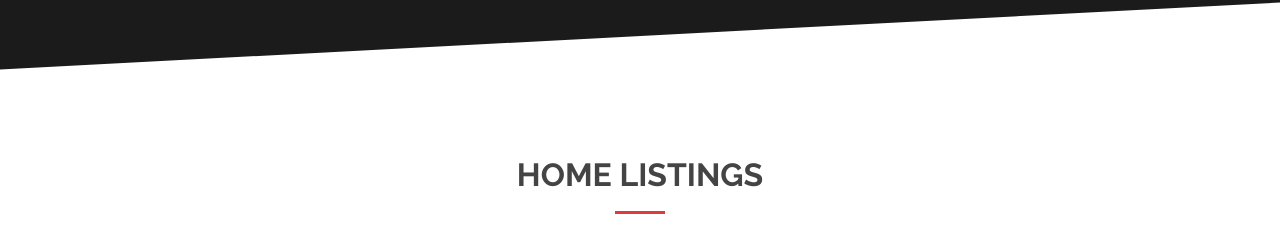
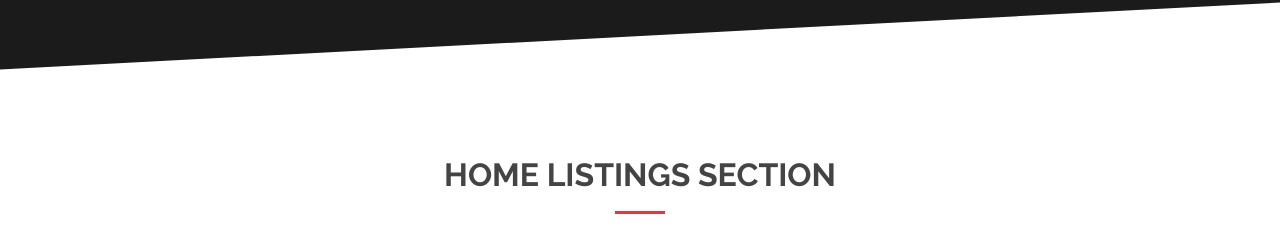
Before and after one commit to eyanez1230/awc, a plain HTML site: page index.html in a window 1280 px wide. Shown: the part 3165-3396 px from the top of the page. Drawn offline with nearby package versions, Linux system fonts and the light colour scheme.

```diff
--- a/index.html
+++ b/index.html
@@ -339,10 +339,10 @@
       <div class="container" data-aos="fade-up">
 
         <div class="section-title">
-          <h2>Home Listings</h2>
+          <h2>Home Listings Section</h2>
           <p>Magnam dolores commodi suscipit. Necessitatibus eius consequatur ex aliquid fuga eum quidem. Sit sint consectetur velit. Quisquam quos quisquam cupiditate. Et nemo qui impedit suscipit alias ea.</p>
         </div>
-
+<!--
         <div class="row" data-aos="fade-up" data-aos-delay="100">
           <div class="col-lg-12 d-flex justify-content-center">
             <ul id="portfolio-flters">
@@ -482,7 +482,7 @@
             </div>
           </div>
 
-        </div>
+        </div> -->
 
       </div>
     </section><!-- End Portfolio Section -->
```
Also changed, not shown: assets/img/apple-touch-icon.png, assets/img/favicon.png.
